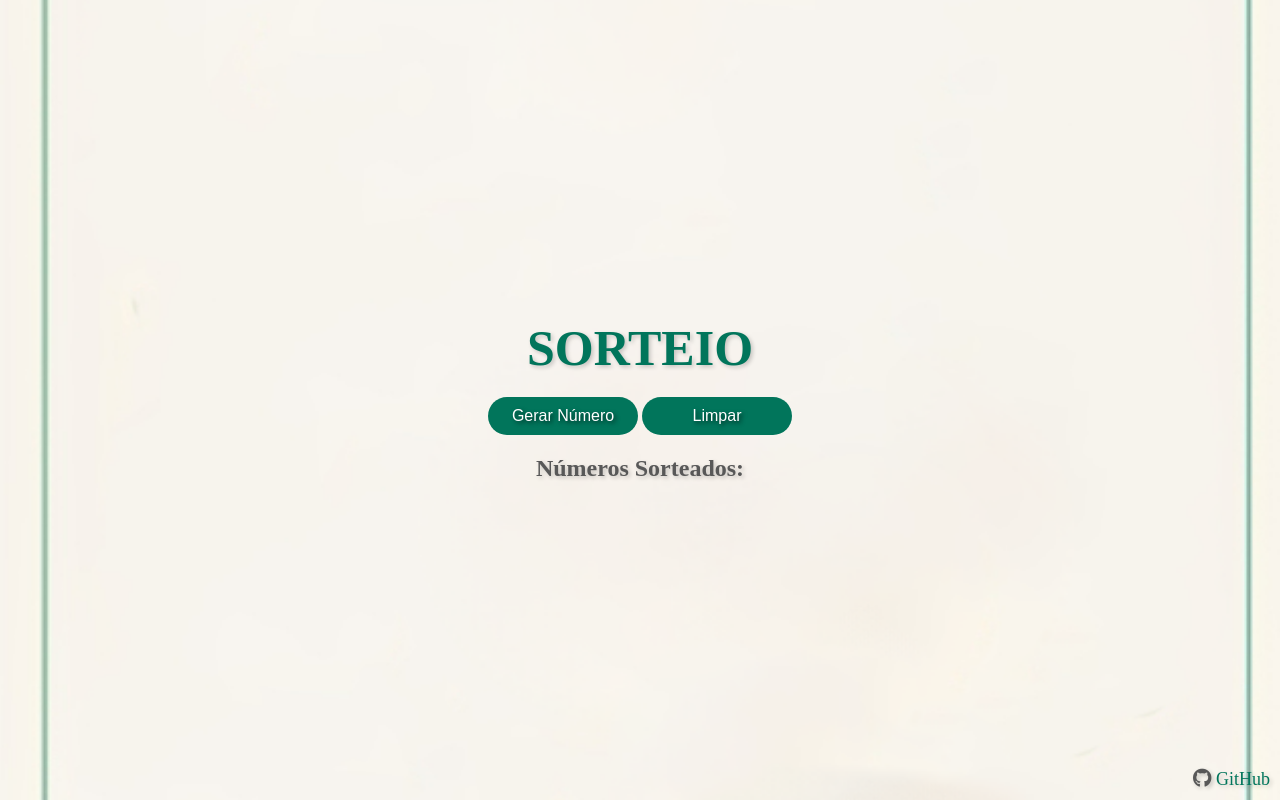
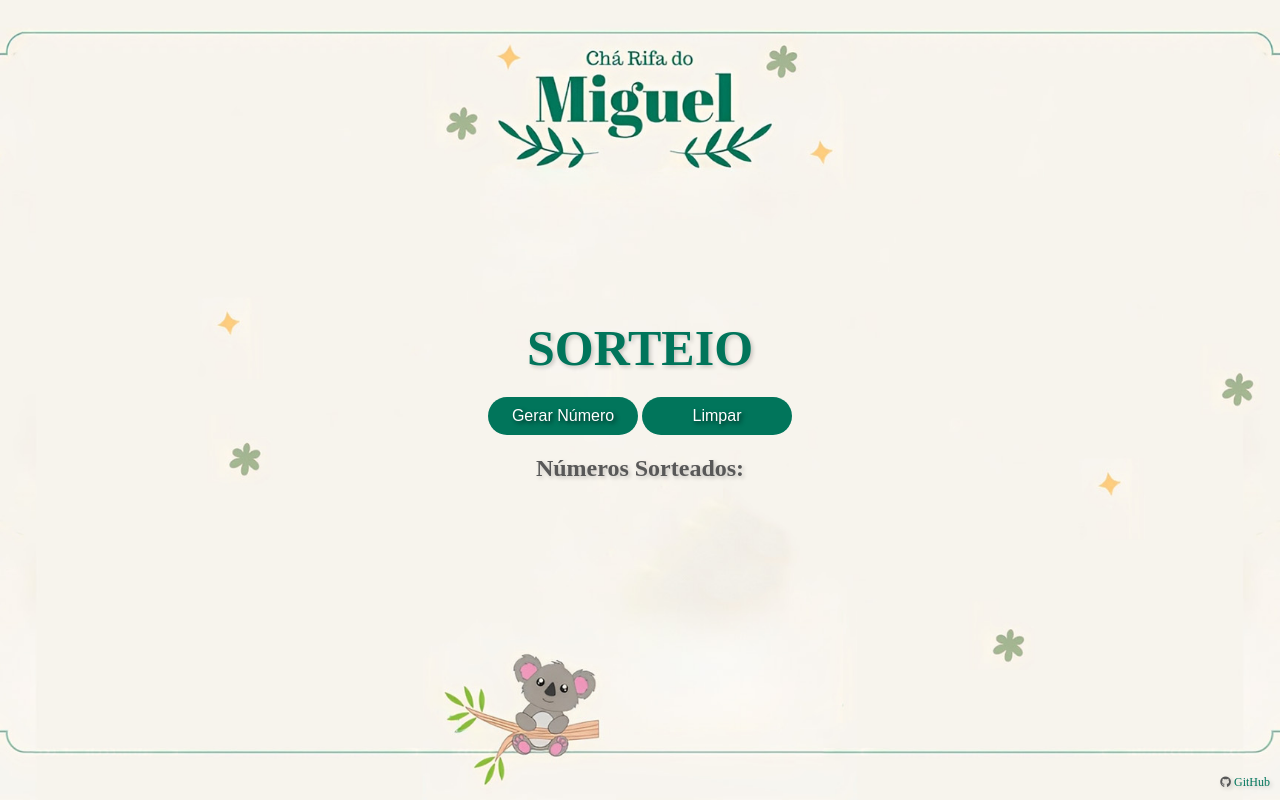
Before and after one commit to AllvesMatteus/Sorteio, a plain HTML site: page index.html in a window 1280 px wide. Drawn offline with Linux system fonts and the light colour scheme; a web font is replaced by a local one.

Commit message:
Adiciona suporte a fundo diferente para dispositivos móveis e desktop no CSS

```diff
--- a/styles.css
+++ b/styles.css
@@ -12,6 +12,23 @@ body {
     align-items: center;
     height: 100vh;
     text-align: center;
+}
+
+@media (min-width: 768px) {
+    body {
+        background-image: url('bg-desktop.jpg');
+    }
+    .git {
+        text-decoration: none;
+        color: #01755B;
+        text-shadow: 2px 2px 4px rgba(0, 0, 0, 0.2);
+        font-size: 18px;
+    }
+
+    footer a i {
+        color: #585858;
+        font-size: 19px;
+    }
 }
 
 .container {
@@ -59,12 +76,12 @@ footer {
     text-decoration: none;
     color: #01755B;
     text-shadow: 2px 2px 4px rgba(0, 0, 0, 0.2);
-    font-size: 18px;
+    font-size: 12px;
 }
 
 footer a i {
     color: #585858;
-    font-size: 19px;
+    font-size: 11px;
 }
 
 .result {
```
Also changed, not shown: bg-desktop.jpg (added).
